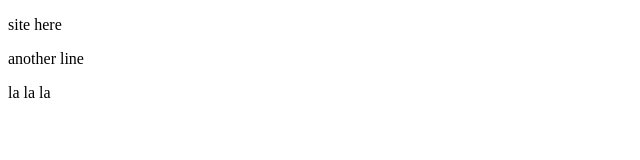
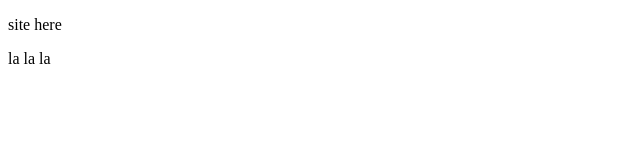
Before and after one commit to antoniooreany/site_31.08.16, a plain HTML site: page index.html in a window 1280 px wide. Shown: the full height of the page, 0-640 px from the left. Drawn offline with Linux system fonts and the light colour scheme.

Commit message:
third commit

```diff
--- a/index.html
+++ b/index.html
@@ -7,7 +7,6 @@
 </head>
 <body>
 <p>site here</p>
-<p>another line</p>
 <p>la la la</p>
 </body>
 </html>
```
